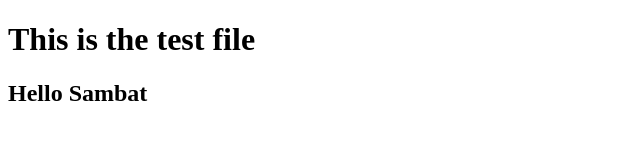
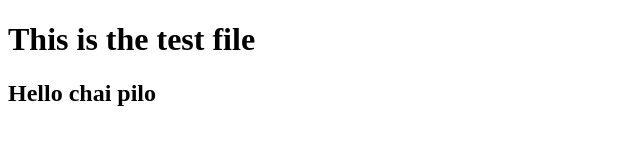
Before and after one commit to MrBhujel/try-class, a plain HTML site: page index.html in a window 1280 px wide. Shown: the full height of the page, 0-640 px from the left. Drawn offline with Linux system fonts and the light colour scheme.

Commit message:
updated homepage

```diff
--- a/index.html
+++ b/index.html
@@ -7,6 +7,6 @@
 </head>
 <body>
     <h1>This is the test file</h1>
-    <h2>Hello Sambat</h2>
+    <h2>Hello chai pilo</h2>
 </body>
 </html>
```
